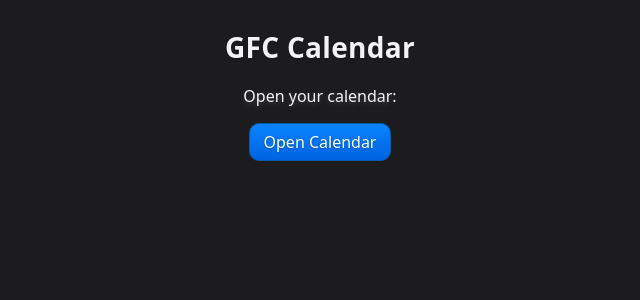
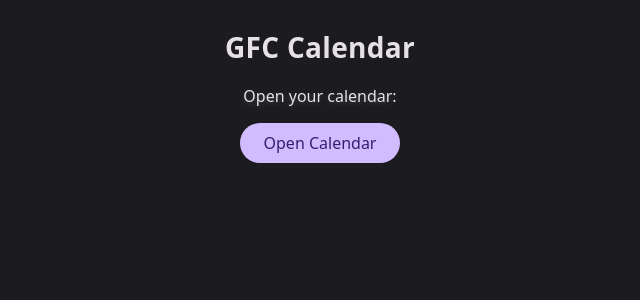
Before and after one commit to Killswit3h/my-calendar, a Next.js app: page / in a window 1280 px wide. Shown: the top 300 px of the page, without its empty margins (320-960 px from the left). Built offline with nearby package versions, Linux system fonts and the light colour scheme.

Commit message:
feat: adopt material 3 styling

```diff
--- a/src/app/globals.css
+++ b/src/app/globals.css
@@ -4,24 +4,43 @@
 
 /* ---- System / theme ---- */
 :root {
-  /* macOS-style dark palette */
-  --bg: #1c1c1e;       /* system background dark */
-  --fg: #f2f2f7;       /* primary label */
-  --muted: #aeaeb2;    /* secondary label */
+  /* Material 3 dark scheme */
+  --md-sys-color-primary: #d0bcff;
+  --md-sys-color-on-primary: #381e72;
+  --md-sys-color-primary-container: #4f378b;
+  --md-sys-color-on-primary-container: #eaddff;
+  --md-sys-color-secondary: #ccc2dc;
+  --md-sys-color-on-secondary: #332d41;
+  --md-sys-color-secondary-container: #4a4458;
+  --md-sys-color-on-secondary-container: #e8def8;
+  --md-sys-color-background: #1c1b1f;
+  --md-sys-color-on-background: #e6e1e5;
+  --md-sys-color-surface: #1c1b1f;
+  --md-sys-color-on-surface: #e6e1e5;
+  --md-sys-color-surface-variant: #49454f;
+  --md-sys-color-outline: #938f99;
+  --md-sys-color-outline-variant: #49454f;
+  --md-sys-color-error: #f2b8b5;
+  --md-sys-color-on-error: #601410;
 
-  --card: #2c2c2e;     /* secondary background */
-  --card-2: #242426;   /* tertiary background */
-  --surface: #2a2a2c;  /* grouped background */
+  /* app tokens mapped to Material 3 */
+  --bg: var(--md-sys-color-background);
+  --fg: var(--md-sys-color-on-background);
+  --muted: var(--md-sys-color-outline);
 
-  --primary: #0a84ff;  /* macOS accent blue */
-  --primary-600: #0063e1;
-  --danger: #ff453a;   /* macOS red */
-  --warning: #ffd60a;  /* macOS yellow */
+  --card: var(--md-sys-color-surface);
+  --card-2: var(--md-sys-color-surface-variant);
+  --surface: var(--md-sys-color-surface);
 
-  --border: #3a3a3c;   /* separator */
-  --border-2: #2f2f31;
+  --primary: var(--md-sys-color-primary);
+  --primary-600: #b69df8;
+  --danger: var(--md-sys-color-error);
+  --warning: #ffd60a;
 
-  --ring: 0 0 0 3px rgba(10, 132, 255, .28);
+  --border: var(--md-sys-color-outline);
+  --border-2: var(--md-sys-color-outline-variant);
+
+  --ring: 0 0 0 3px color-mix(in srgb, var(--md-sys-color-primary) 28%, transparent);
 
   /* FullCalendar vars */
   --fc-page-bg-color: var(--bg);
@@ -47,7 +66,6 @@ body {
     "Noto Color Emoji", sans-serif;
   overflow-x: hidden;
   -webkit-font-smoothing: antialiased;
-  text-shadow: 0 1px 2px rgba(0, 0, 0, 0.25);
 }
 
 a { color: var(--primary); text-decoration: none; }
@@ -80,67 +98,54 @@ a { color: var(--primary); text-decoration: none; }
 
 /* ---- Buttons ---- */
 .btn {
-  height: 36px;
-  padding: 0 14px;
+  height: 40px;
+  padding: 0 24px;
   display: inline-flex;
   align-items: center;
   gap: 8px;
-  border-radius: 10px;
-  border: 1px solid var(--border);
-  background: linear-gradient(180deg, var(--card), var(--card-2));
-  color: var(--fg);
+  border-radius: 20px;
+  border: none;
+  background: var(--primary);
+  color: var(--md-sys-color-on-primary);
   cursor: pointer;
-  backdrop-filter: blur(10px) saturate(180%);
-  transition: transform .2s ease, box-shadow .25s ease, background .25s ease, border-color .15s ease;
+  transition: box-shadow .2s ease, background .2s ease;
 }
 
 .btn:hover {
-  transform: translateY(-2px);
-  box-shadow: 0 6px 12px rgba(0, 0, 0, 0.4);
-  background: linear-gradient(180deg, var(--card-2), var(--card));
+  box-shadow: 0 2px 6px rgba(0,0,0,.3);
 }
 .btn:focus-visible { outline: none; box-shadow: var(--ring); }
-.btn:active { transform: translateY(0); }
+.btn:active { box-shadow: none; }
 
 .btn.icon {
-  width: 36px;
+  width: 40px;
   justify-content: center;
   padding: 0;
+  border-radius: 20px;
 }
 
 .btn.primary {
-  background: linear-gradient(180deg, var(--primary), var(--primary-600));
-  border-color: color-mix(in srgb, var(--primary) 65%, #0a0a0a);
-  color: white;
-}
-
-.btn.primary:hover,
-.btn.danger:hover {
-  transform: translateY(-2px);
-  box-shadow: 0 6px 12px rgba(0, 0, 0, 0.45);
+  background: var(--primary);
+  color: var(--md-sys-color-on-primary);
 }
 
 .btn.danger {
-  background: linear-gradient(180deg, #f87171, #ef4444);
-  border-color: #b91c1c;
-  color: white;
+  background: var(--danger);
+  color: var(--md-sys-color-on-error);
 }
 
 .btn.ghost {
   background: transparent;
-  border-color: var(--border);
+  color: var(--primary);
 }
 
 /* ---- Card / surface ---- */
 .surface {
-  background:
-    radial-gradient(60% 80% at 0% 0%, color-mix(in srgb, var(--primary) 8%, transparent), transparent 70%),
-    linear-gradient(180deg, var(--surface), var(--card));
+  background: var(--surface);
   border: 1px solid var(--border);
-  border-radius: 14px;
-  box-shadow: 0 10px 30px rgba(0,0,0,.35);
+  border-radius: 12px;
+  box-shadow: 0 2px 8px rgba(0,0,0,.4);
   overflow: hidden;
-  backdrop-filter: blur(20px) saturate(180%);
 }
 
 /* ---- FullCalendar tweaks ---- */
@@ -149,26 +154,26 @@ a { color: var(--primary); text-decoration: none; }
 .fc .fc-toolbar-title { font-weight: 700; letter-spacing: .2px; font-size: 20px; }
 
 .fc .fc-button {
-  border-radius: 10px !important;
-  border: 1px solid var(--border) !important;
-  background: var(--card-2) !important;
-  color: var(--fg) !important;
+  border-radius: 20px !important;
+  border: none !important;
+  background: var(--primary) !important;
+  color: var(--md-sys-color-on-primary) !important;
+  box-shadow: none !important;
 }
 .fc .fc-button-group .fc-button { border-radius: 0 !important; }
-.fc .fc-button-group .fc-button:first-child { border-top-left-radius: 10px !important; border-bottom-left-radius: 10px !important; }
-.fc .fc-button-group .fc-button:last-child { border-top-right-radius: 10px !important; border-bottom-right-radius: 10px !important; }
-.fc .fc-button-group .fc-button + .fc-button { margin-left: -1px; }
-.fc .fc-toolbar-chunk .fc-button { box-shadow: inset 0 1px 0 rgba(255,255,255,.04); }
+.fc .fc-button-group .fc-button:first-child { border-top-left-radius: 20px !important; border-bottom-left-radius: 20px !important; }
+.fc .fc-button-group .fc-button:last-child { border-top-right-radius: 20px !important; border-bottom-right-radius: 20px !important; }
+.fc .fc-button-group .fc-button + .fc-button { margin-left: 0; }
+.fc .fc-toolbar-chunk .fc-button { box-shadow: none; }
 .fc .fc-button-primary:not(:disabled).fc-button-active,
 .fc .fc-button-primary:not(:disabled):active {
   background: var(--primary) !important;
-  border-color: color-mix(in srgb, var(--primary) 65%, #0a0a0a) !important;
 }
 
 .fc-theme-standard .fc-scrollgrid {
   border: 1px solid var(--border-2);
   border-radius: 12px;
-  background: linear-gradient(180deg, var(--card), var(--card-2));
+  background: var(--surface);
   box-shadow: 0 2px 8px rgba(0,0,0,.25);
 }
 .fc-theme-standard th,
@@ -183,7 +188,7 @@ a { color: var(--primary); text-decoration: none; }
 /* Today as a pill behind the day number */
 .fc .fc-daygrid-day.fc-day-today { background: transparent; }
 .fc .fc-daygrid-day.fc-day-today .fc-daygrid-day-number {
-  color: white;
+  color: var(--md-sys-color-on-primary);
   background: var(--primary);
   border-radius: 999px;
   padding: 2px 8px;
```
